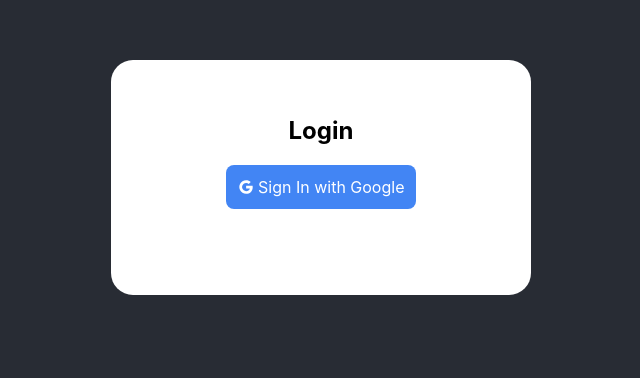
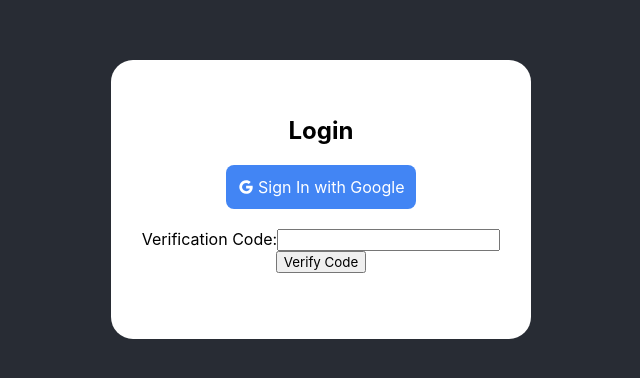
Before and after one commit to kianhennessy/FYPMessageApp, a React (Create React App) app: page / in a window 1280 px wide. Shown: the part 196-574 px from the top of the page, without its empty margins (319-959 px from the left). Built offline with nearby package versions, Linux system fonts and the light colour scheme; no server answers.

Commit message:
Update to login method
Users have already been enrolled in 2fa can now log in with 2fa. The app now checks users to see if they are enrolled in wfa, if not they are sent to the enrol page

```diff
--- a/src/components/Login.js
+++ b/src/components/Login.js
@@ -1,34 +1,35 @@
-import React, {useEffect} from "react"
+import React, { useEffect, useState } from "react";
 
-import { GoogleOutlined} from '@ant-design/icons'
+import { GoogleOutlined } from "@ant-design/icons";
 
-import firebase from 'firebase/compat/app';
-import 'firebase/compat/firestore';
-import 'firebase/compat/auth';
+import firebase from "firebase/compat/app";
+import "firebase/compat/firestore";
+import "firebase/compat/auth";
 
-import { auth } from "../firebase"
+import { auth } from "../firebase";
 
 export default function Login() {
+    const [verificationId, setVerificationId] = useState(null);
+    const [code, setCode] = useState("");
 
     useEffect(() => {
         if (window.recaptchaVerifier) {
             window.recaptchaVerifier.clear();
         }
         // Setup a global captcha
-        window.recaptchaVerifier = new firebase.auth.RecaptchaVerifier(
-            'login-button', {
-                size: 'invisible',
-                callback: function (response) {
-                    console.log('captcha solved!');
-                },
-            });
-    }, [])
+        window.recaptchaVerifier = new firebase.auth.RecaptchaVerifier("login-button", {
+            size: "invisible",
+            callback: function (response) {
+                console.log("captcha solved!");
+            },
+        });
+    }, []);
 
     const loginWithGoogle = async () => {
         try {
-            await auth.signInWithPopup(new firebase.auth.GoogleAuthProvider())
+            await auth.signInWithPopup(new firebase.auth.GoogleAuthProvider());
         } catch (error) {
-            if (error.code === 'auth/multi-factor-auth-required') {
+            if (error.code === "auth/multi-factor-auth-required") {
                 window.resolver = error.resolver;
             }
         }
@@ -40,35 +41,54 @@ export default function Login() {
 
         const phoneAuthProvider = new firebase.auth.PhoneAuthProvider();
 
+        setVerificationId(
+            await phoneAuthProvider.verifyPhoneNumber(phoneOpts, window.recaptchaVerifier)
+        );
+        alert("sms text sent!");
+    };
 
-        window.verificationId = await phoneAuthProvider.verifyPhoneNumber(
-            phoneOpts,
-            window.recaptchaVerifier
+    const handleCodeChange = (event) => {
+        setCode(event.target.value);
+    };
+
+    const handleVerifyCode = async () => {
+
+        const cred = firebase.auth.PhoneAuthProvider.credential(
+            verificationId,
+            code
         );
 
-        alert('sms text sent!');
-    }
+        const multiFactorAssertion = firebase.auth.PhoneMultiFactorGenerator.assertion(
+            cred
+        );
 
-        return (
-            <div id='login-page'>
-                <div id='login-card'>
-                    <h2>Login</h2>
+        const credential = await window.resolver.resolveSignIn(multiFactorAssertion);
 
-                    <div
-                        className='login-button google'
-                        onClick={loginWithGoogle}
+        console.log(credential);
 
+        alert("logged in!");
+    };
 
-                    >
-                        <div id='login-button'/>
+    return (
+        <div id="login-page">
+            <div id="login-card">
+                <h2>Login</h2>
 
-                        <GoogleOutlined /> Sign In with Google
-                    </div>
+                <div className="login-button google" onClick={loginWithGoogle}>
+                    <div id="login-button"/>
 
-                    <br/><br/>
+                    <GoogleOutlined/> Sign In with Google
+                </div>
 
+                <br/>
+                <br/>
 
+                <div>
+                    <label htmlFor="verification-code-input">Verification Code:</label>
+                    <input type="text" id="verification-code-input" value={code} onChange={handleCodeChange}/>
+                    <button onClick={handleVerifyCode}>Verify Code</button>
                 </div>
             </div>
-        )
-    }
+        </div>
+    );
+}
--- a/src/contexts/AuthContext.js
+++ b/src/contexts/AuthContext.js
@@ -16,6 +16,10 @@ export function AuthProvider({ children }) {
     useEffect(() => {
         auth.onAuthStateChanged(user => {
             if (user) {
+                if (user.multiFactor.enrolledFactors.length < 1 ) {
+                    history.push("/mfa")
+                    return
+                }
                 console.log(user, 'user is logged in')
                 setUser(user)
                 setLoading(false)
```
